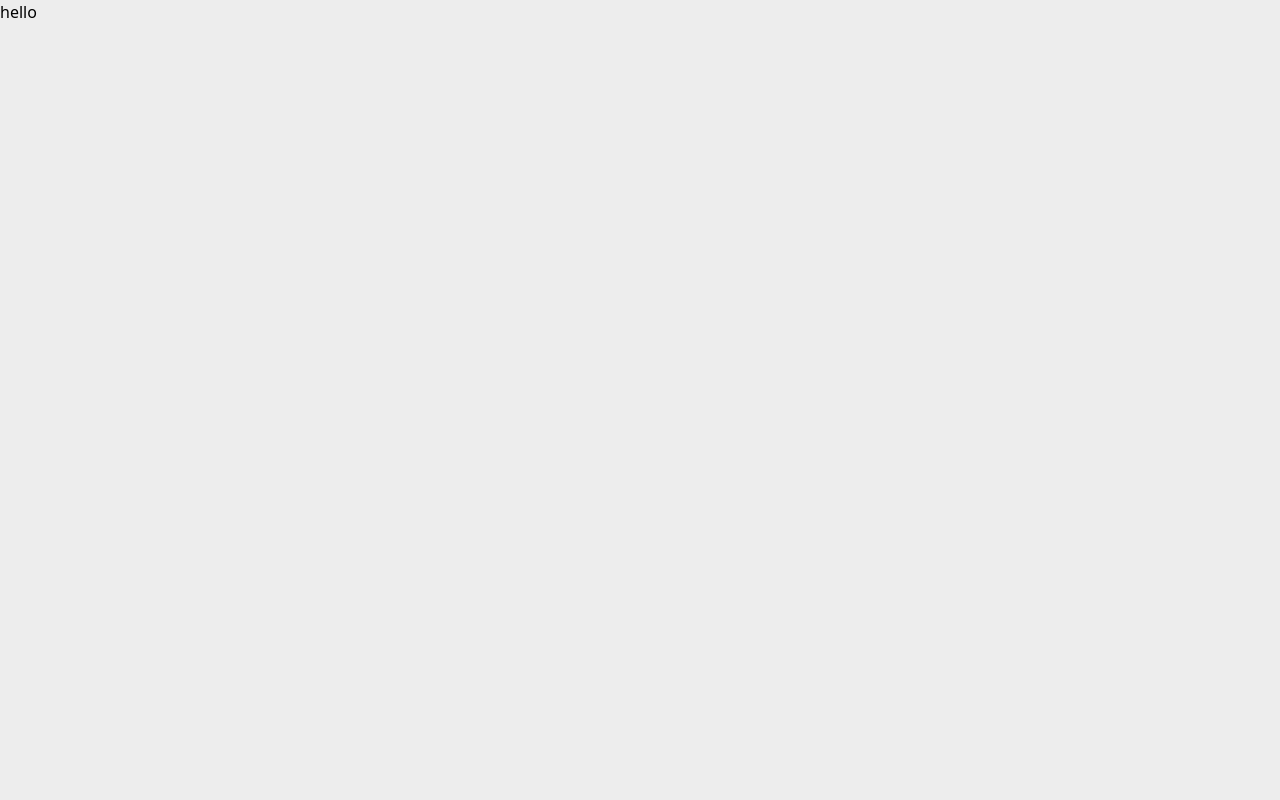
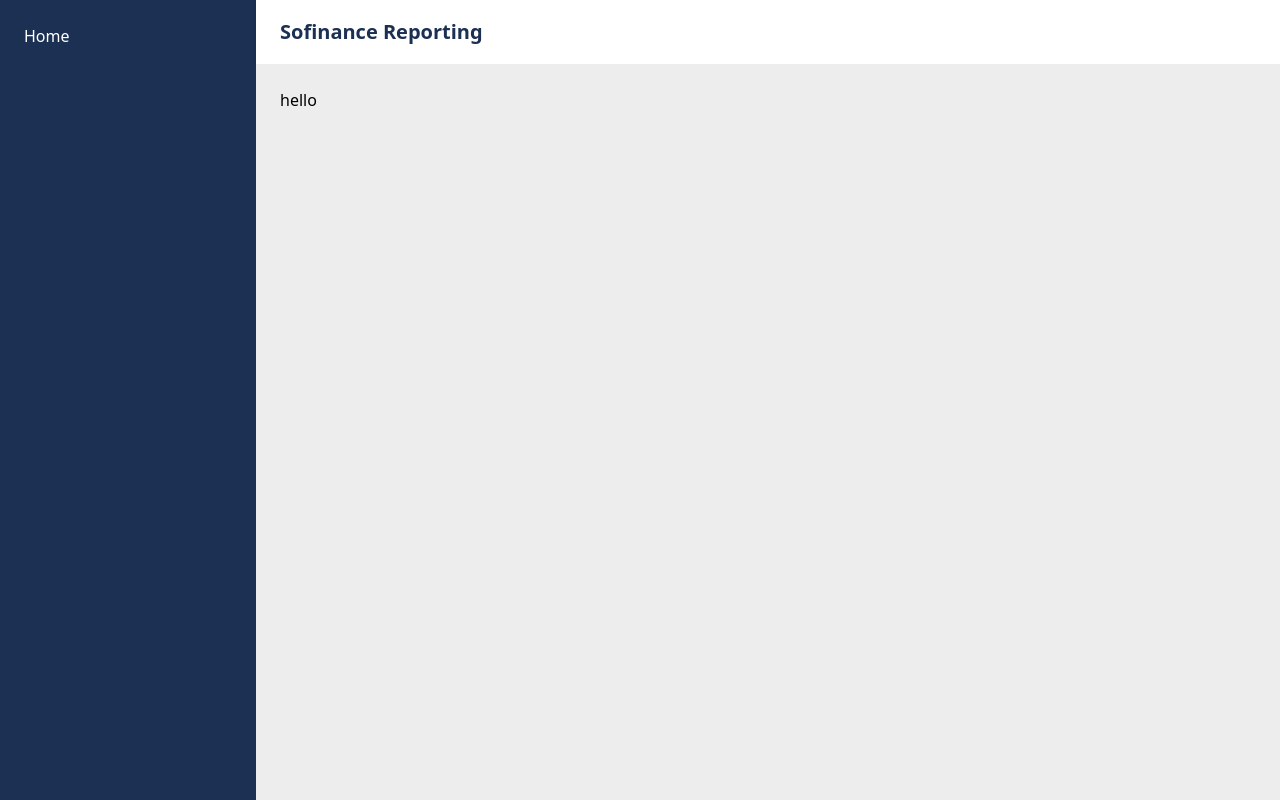
Before and after one commit to Merouane-M/reporting_ba_front, a React (Vite) app: page /home in a window 1280 px wide. Built offline with nearby package versions, Linux system fonts and the light colour scheme.

Commit message:
added dashboard

```diff
--- a/src/App.jsx
+++ b/src/App.jsx
@@ -2,8 +2,9 @@ import { useState } from 'react'
 import './App.css'
 
 import { BrowserRouter as Router, Routes, Route } from 'react-router-dom';
-import LoginPage from './LoginPage';
-import DashboardPage from './DashboardPage'
+import LoginPage from './pages/LoginPage';
+import DashboardPage from './pages/DashboardPage'
+import NotFound from './pages/Notfound';
 
 
 function App() {
@@ -14,6 +15,9 @@ function App() {
   <Routes>
     <Route path="/" element={<LoginPage />} />
     <Route path="/home" element={<DashboardPage />} />
+
+
+    <Route path="*" element={<NotFound />} />
   </Routes>
 </Router>
   )
--- a/src/DashboardPage.jsx
+++ /dev/null
@@ -1,7 +0,0 @@
-function DashboardPage() {
-    return (
-        <div> hello</div>
-    );
-}
-
-export default DashboardPage;
--- /dev/null
+++ b/src/components/Layout.jsx
@@ -0,0 +1,19 @@
+import Navbar from "./Navbar";
+import Sidebar from "./Sidebar";
+
+function Layout({ children }) {
+  return (
+    <div className="flex min-h-screen">
+      <Sidebar />
+
+      <div className="flex flex-col flex-1">
+        <Navbar />
+        <main className="flex-1 p-6 bg-sofigrey">
+          {children}
+        </main>
+      </div>
+    </div>
+  );
+}
+
+export default Layout;
--- /dev/null
+++ b/src/components/Navbar.jsx
@@ -0,0 +1,11 @@
+function Navbar() {
+  return (
+    <header className="h-16 bg-white shadow flex items-center px-6">
+      <h1 className="text-sofiblue font-bold text-xl">
+        Sofinance Reporting
+      </h1>
+    </header>
+  );
+}
+
+export default Navbar;
--- /dev/null
+++ b/src/components/Sidebar.jsx
@@ -0,0 +1,12 @@
+function Sidebar() {
+  return (
+    <aside className="w-64 bg-sofiblue text-white p-6">
+      <nav className="space-y-4">
+        <a href="/home" className="block hover:opacity-80">Home</a>
+
+      </nav>
+    </aside>
+  );
+}
+
+export default Sidebar;
--- /dev/null
+++ b/src/pages/DashboardPage.jsx
@@ -0,0 +1,11 @@
+import Layout from "../components/Layout";
+
+function DashboardPage() {
+    return (
+        <Layout>
+            <div> hello</div>
+        </Layout>
+    );
+}
+
+export default DashboardPage;
--- a/src/LoginPage.jsx
+++ b/src/pages/LoginPage.jsx
@@ -15,7 +15,7 @@ function LoginPage() {
   return (
     <div className="flex justify-center items-center min-h-screen bg-sofigrey">
       {/* Central Image Container */}
-      <div className="relative w-4/5 h-[85vh] rounded-xl overflow-hidden shadow-2xl flex ">
+      <div className="relative w-6/7 h-[85vh] rounded-xl overflow-hidden shadow-2xl flex ">
         {/* Background Image */}
         <img
           src="/LoginImage.jpg"
--- /dev/null
+++ b/src/pages/Notfound.jsx
@@ -0,0 +1,24 @@
+import { useNavigate } from "react-router-dom";
+
+function NotFound() {
+  const navigate = useNavigate();
+
+  return (
+    <div className="min-h-screen flex flex-col items-center justify-center bg-sofigrey text-center px-6">
+      <h1 className="text-7xl font-bold text-sofiblue mb-4">404</h1>
+      <h2 className="text-2xl font-semibold mb-2">Page introuvable</h2>
+      <p className="text-gray-600 mb-6">
+        Oups… la page que vous cherchez n’existe pas.
+      </p>
+
+      <button
+        onClick={() => navigate("/home")}
+        className="bg-sofiblue text-white px-6 py-3 rounded-lg font-semibold shadow hover:opacity-90"
+      >
+        Retour à l’accueil
+      </button>
+    </div>
+  );
+}
+
+export default NotFound;
```
